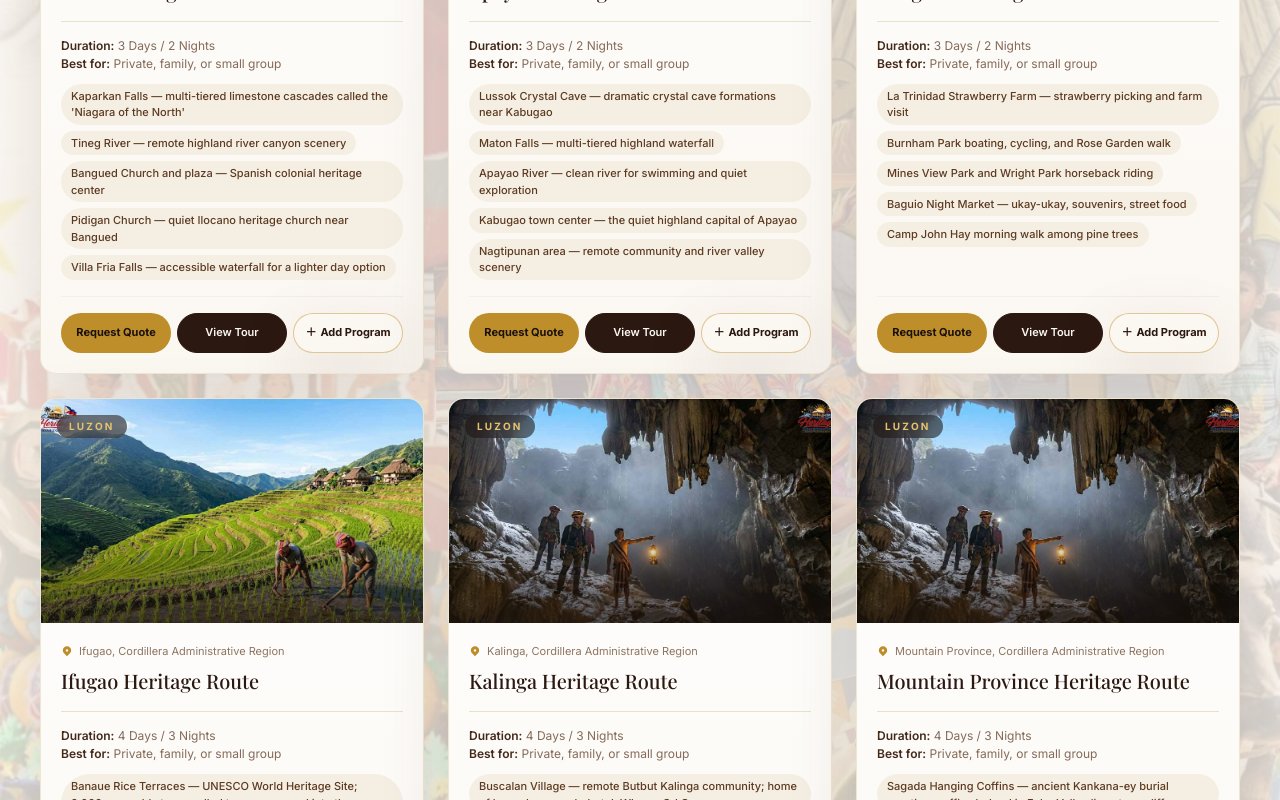
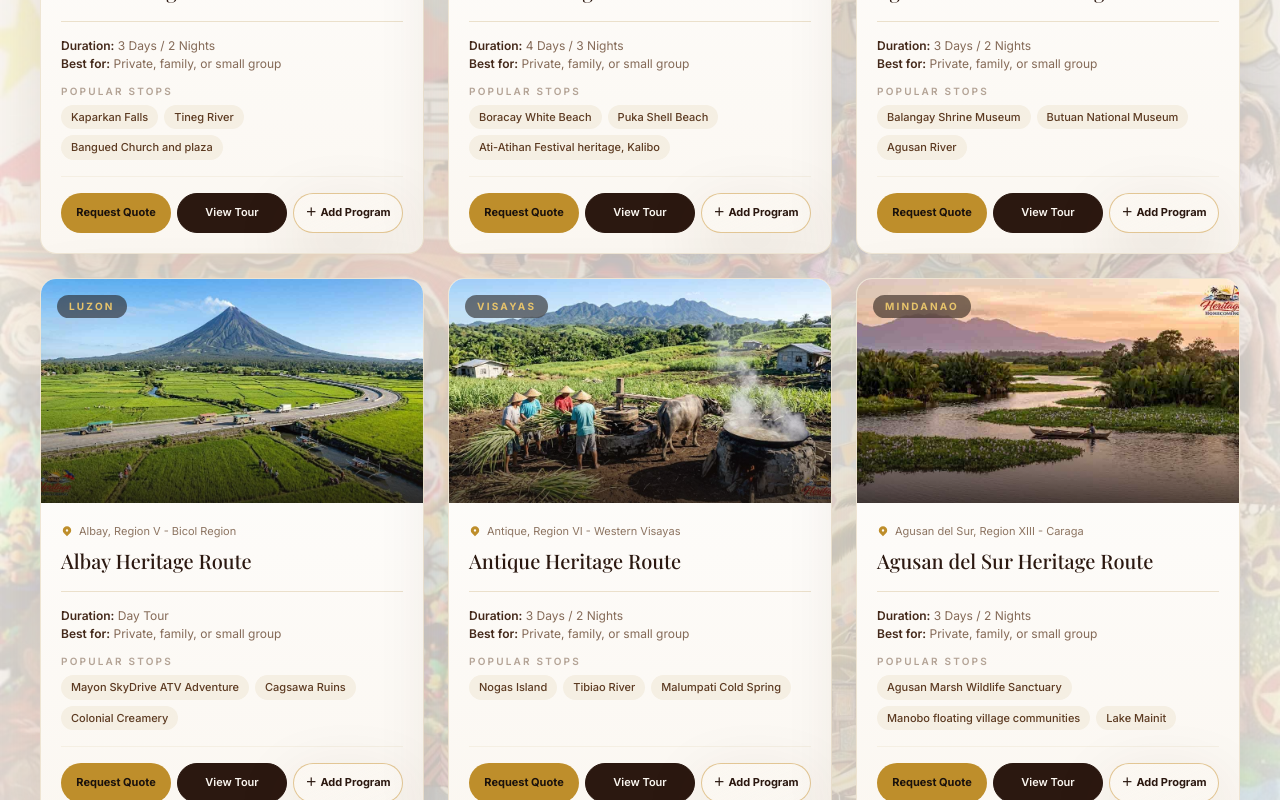
Before and after one commit to MarkusJuan25/Heritage-Philippines-V2, a React (Vite) app in the folder client/: page /tour in a window 1280 px wide. Shown: the part 1120-1920 px from the top of the page. Built offline with nearby package versions, Linux system fonts and the light colour scheme; no server answers; a web font is replaced by a local one.

Commit message:
feat: improve tour ordering and destination highlights

```diff
--- a/client/src/pages/TourPage.jsx
+++ b/client/src/pages/TourPage.jsx
@@ -81,6 +81,33 @@ const destinations = [
 ];
 
 
+// --- Sort / interleave helpers ---
+
+const getTourSortName = (tour) => tour.province || tour.title || "";
+
+const sortToursByProvince = (tours) =>
+  [...tours].sort((a, b) =>
+    getTourSortName(a).localeCompare(getTourSortName(b), undefined, { sensitivity: "base" })
+  );
+
+const ISLAND_GROUP_ORDER = ["Luzon", "Visayas", "Mindanao"];
+
+const interleaveByIslandGroup = (tours) => {
+  const buckets = ISLAND_GROUP_ORDER.map((group) =>
+    sortToursByProvince(tours.filter((t) => t.islandGroup === group))
+  );
+  const result = [];
+  const maxLen = Math.max(0, ...buckets.map((b) => b.length));
+  for (let i = 0; i < maxLen; i++) {
+    for (const bucket of buckets) {
+      if (i < bucket.length) result.push(bucket[i]);
+    }
+  }
+  return result;
+};
+
+const getHighlightLabel = (highlight = "") => highlight.split(" — ")[0].trim();
+
 export default function TourPage() {
   const [activeRouteIdx, setActiveRouteIdx] = useState(0);
   const [activeFilter, setActiveFilter] = useState("All");
@@ -104,11 +131,12 @@ export default function TourPage() {
 
   const activeRoute = heroRoutes[activeRouteIdx] ?? heroRoutes[0];
 
-  const filteredTours = tourPackages.filter((tour) => {
+  const q = searchQuery.trim().toLowerCase();
+
+  const matchingTours = tourPackages.filter((tour) => {
     const matchesFilter =
       activeFilter === "All" || tour.islandGroup === activeFilter;
 
-    const q = searchQuery.trim().toLowerCase();
     const matchesSearch =
       !q ||
       [
@@ -120,6 +148,9 @@ export default function TourPage() {
         tour.region ?? "",
         tour.islandGroup ?? "",
         tour.slug ?? "",
+        tour.gatewayBase ?? "",
+        tour.bestFor ?? "",
+        tour.transport ?? "",
         ...(tour.highlights || []),
       ]
         .join(" ")
@@ -128,6 +159,13 @@ export default function TourPage() {
 
     return matchesFilter && matchesSearch;
   });
+
+  const filteredTours =
+    q
+      ? sortToursByProvince(matchingTours)
+      : activeFilter === "All"
+      ? interleaveByIslandGroup(matchingTours)
+      : sortToursByProvince(matchingTours);
 
   const totalPages = Math.max(1, Math.ceil(filteredTours.length / PAGE_SIZE));
   const paginationItems = getPaginationItems(currentPage, totalPages);
@@ -295,8 +333,8 @@ export default function TourPage() {
           <div className="min-w-[180px] flex-1 md:ml-auto md:w-[280px] md:flex-none lg:w-[320px] xl:w-[340px]">
             <input
               type="search"
-              aria-label="Search tours"
-              placeholder="Search province, place, or route"
+              aria-label="Search provinces, destinations, and tour routes"
+              placeholder="Search province, destination, or route"
               value={searchQuery}
               onChange={(e) => setSearchQuery(e.target.value)}
               className="w-full rounded-full border border-cream-200 bg-white px-4 py-2 text-xs text-coffee-900 placeholder-coffee-700/40 transition focus:border-gold-500 focus:outline-none focus:ring-2 focus:ring-gold-500/20"
@@ -390,15 +428,20 @@ export default function TourPage() {
                         </div>
 
                         {/* Tags */}
-                        <div className="mt-3 flex flex-wrap gap-1.5 pb-4">
-                          {tour.highlights.map((tag) => (
+                        <div className="mt-3 pb-4">
+                          <p className="mb-1.5 text-[10px] font-semibold uppercase tracking-widest text-coffee-700/45">
+                            Popular stops
+                          </p>
+                          <div className="flex flex-wrap gap-1.5">
+                            {tour.highlights.slice(0, 3).map((tag) => (
                               <span
                                 key={tag}
                                 className="rounded-full bg-cream-100 px-2.5 py-1 text-[11px] font-medium text-coffee-700"
                               >
-                              {tag}
+                                {getHighlightLabel(tag)}
                               </span>
                             ))}
+                          </div>
                         </div>
 
                         {/* Action buttons: Request Quote, View Tour, Add Program */}
```
Lines whose indentation alone changed are shown as unchanged.
